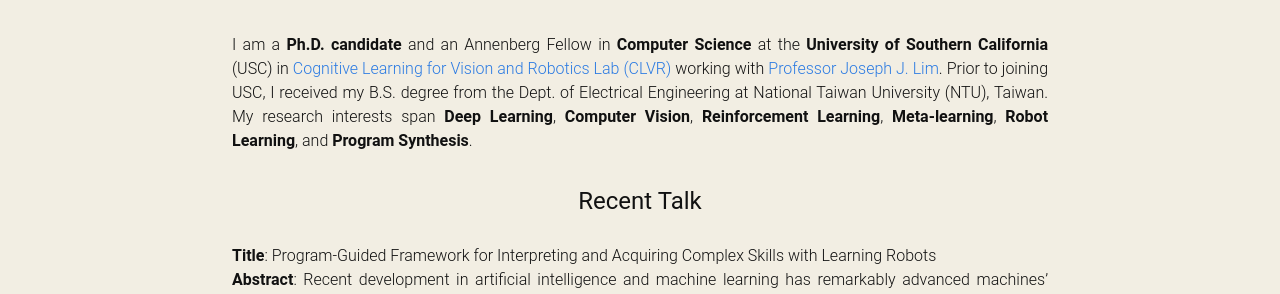
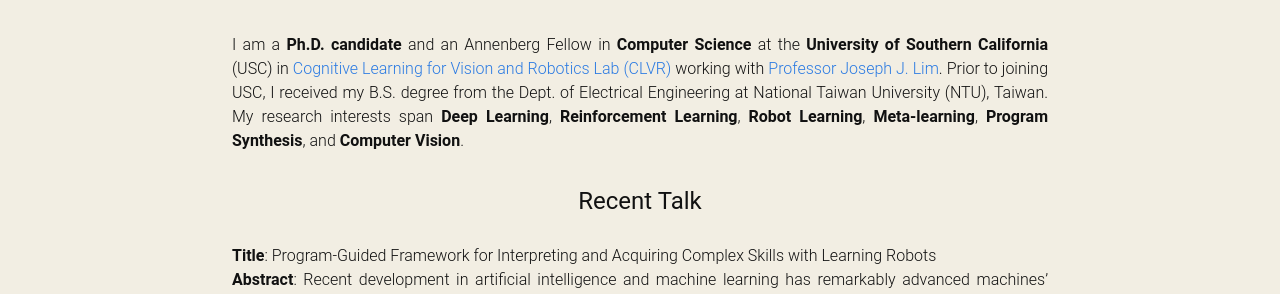
Before and after one commit to shaohua0116/shaohua0116.github.io, a Jekyll site: the page built from index.html, in a window 1280 px wide and 900 px high. Shown: the part 308-602 px from the top of the window. Built offline with Jekyll 4.4.1, drawn with Linux system fonts in a browser that asks for light colours; some web fonts are replaced.

Commit message:
revise bio

```diff
--- a/_data/bio.yml
+++ b/_data/bio.yml
@@ -6,7 +6,7 @@
 normal:
   date:     "June 2017"
   title:    ""
-  content:  "I am a <strong>Ph.D. candidate</strong> and an Annenberg Fellow in <strong>Computer Science</strong> at the <strong>University of Southern California</strong> (USC) in <a href='http://clvrai.com/'  target='_blank'>Cognitive Learning for Vision and Robotics Lab (CLVR)</a> working with <a href='http://people.csail.mit.edu/lim/' target='_blank'>Professor Joseph J. Lim</a>. Prior to joining USC, I received my B.S. degree from the Dept. of Electrical Engineering at National Taiwan University (NTU), Taiwan. My research interests span <strong>Deep Learning</strong>, <strong>Computer Vision</strong>, <strong>Reinforcement Learning</strong>, <strong>Meta-learning</strong>, <strong>Robot Learning</strong>, and <strong> Program Synthesis</strong>."
+  content:  "I am a <strong>Ph.D. candidate</strong> and an Annenberg Fellow in <strong>Computer Science</strong> at the <strong>University of Southern California</strong> (USC) in <a href='http://clvrai.com/'  target='_blank'>Cognitive Learning for Vision and Robotics Lab (CLVR)</a> working with <a href='http://people.csail.mit.edu/lim/' target='_blank'>Professor Joseph J. Lim</a>. Prior to joining USC, I received my B.S. degree from the Dept. of Electrical Engineering at National Taiwan University (NTU), Taiwan. My research interests span <strong>Deep Learning</strong>, <strong>Reinforcement Learning</strong>, <strong>Robot Learning</strong>, <strong>Meta-learning</strong>, <strong> Program Synthesis</strong>, and <strong>Computer Vision</strong>."
   content_old:  "I am a <strong>Ph.D. candidate</strong> and an Annenberg Fellow in <strong>Computer Science</strong> at the <strong>University of Southern California</strong> (USC) in <a href='http://clvrai.com/'  target='_blank'>Cognitive Learning for Vision and Robotics Lab (CLVR)</a> working with <a href='http://people.csail.mit.edu/lim/' target='_blank'>Professor Joseph J. Lim</a>. Prior to joining USC, I received my B.S. degree from the Dept. of Electrical Engineering at National Taiwan University (NTU), Taiwan. My research interests span <strong>Deep Learning</strong>, <strong>Computer Vision</strong>, <strong>Reinforcement Learning</strong>, <strong>Meta-learning</strong>, <strong>Robot Learning</strong>, and <strong> Program Synthesis</strong>. I open source my research projects as well as implementations of state-of-the-art papers on my <a href='https://github.com/shaohua0116/' target='_blank'>GitHub</a> and share exciting things on my <a href='https://twitter.com/shaohua0116/' target='_blank'>Twitter</a>."
 short:
   date:
```
